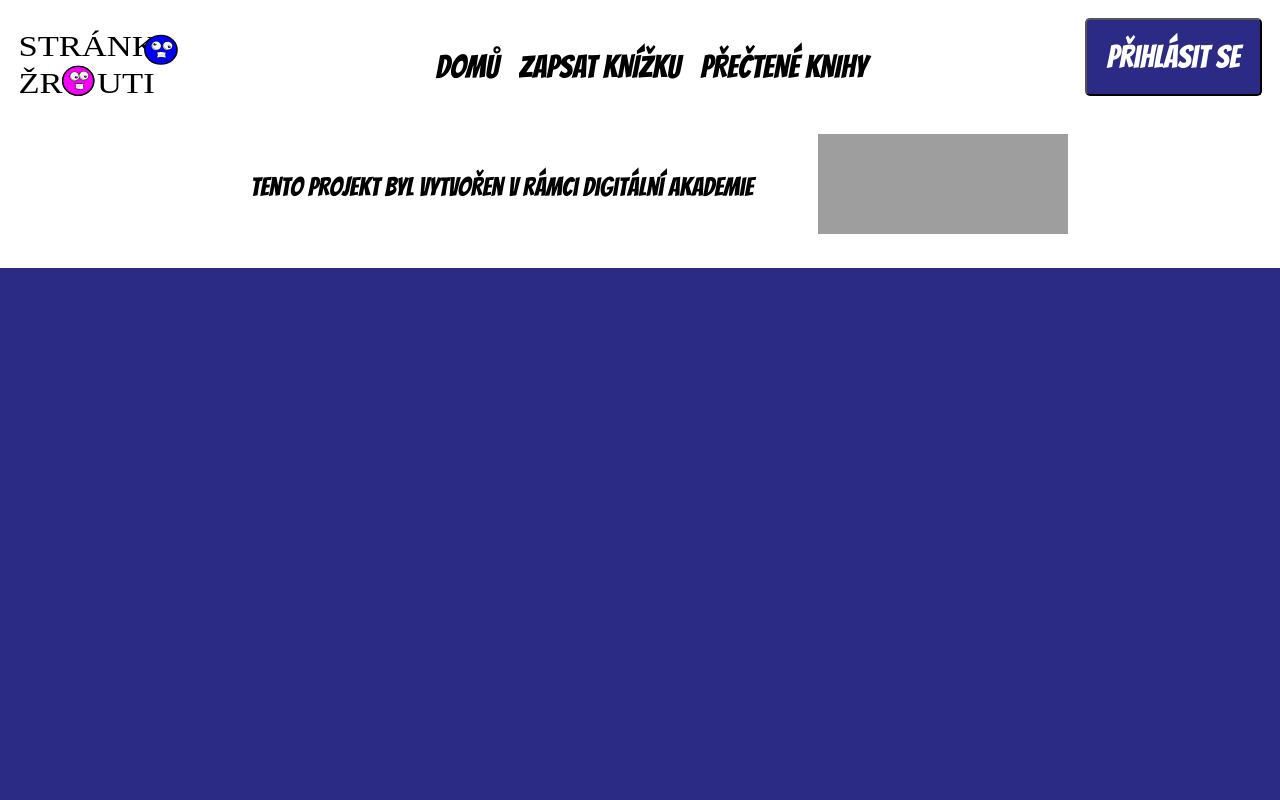
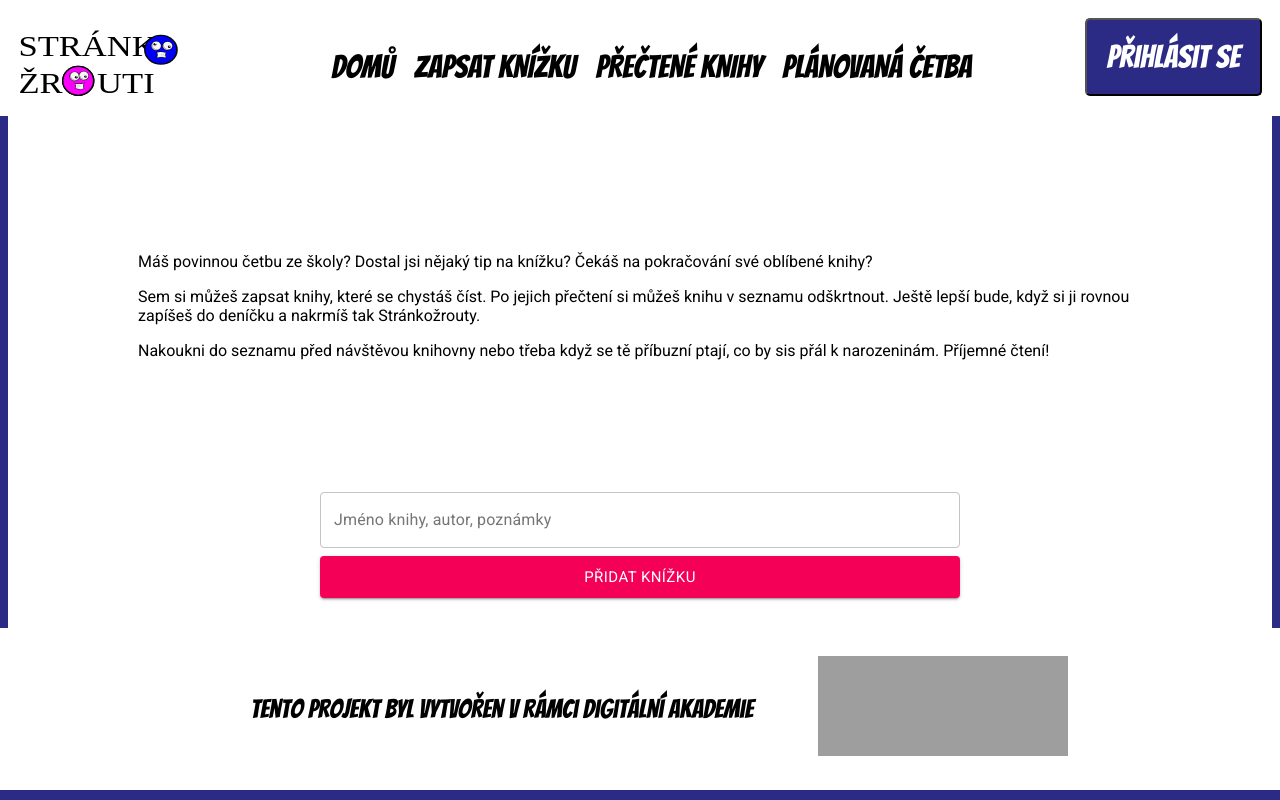
Before and after one commit to DanaMus/Strankozrouti, a React app: page /kprecteni in a window 1280 px wide. Built offline with nearby package versions, Linux system fonts and the light colour scheme; grey boxes are pictures that could not be loaded.

Commit message:
Knihy k přečtení - formulářové políčko, napojení na FB

```diff
--- a/package.json
+++ b/package.json
@@ -24,7 +24,7 @@
   },
   "dependencies": {
     "@material-ui/core": "^4.11.4",
-    "firebase": "^8.6.3",
+    "firebase": "8.6.3",
     "formik": "^2.2.8",
     "react": "^17.0.2",
     "react-dom": "^17.0.2",
--- a/src/components/Navigation/Navigation.jsx
+++ b/src/components/Navigation/Navigation.jsx
@@ -3,17 +3,24 @@ import { Link } from 'react-router-dom';
 import './style.css';
 
 export const Navigation = () => {
-
-
   return (
-<div className="menu">
-<div className="logo"></div>
+    <div className="menu">
+      <div className="logo"></div>
       <div className="menu--items">
-      <Link to="/" className='menu--item'>Domů</Link>
-      <Link to="/detailni" className='menu--item'>Zapsat knížku</Link>
-      <Link to="/prectene" className='menu--item'>Přečtené knihy</Link>
+        <Link to="/" className="menu--item">
+          Domů
+        </Link>
+        <Link to="/detailni" className="menu--item">
+          Zapsat knížku
+        </Link>
+        <Link to="/prectene" className="menu--item">
+          Přečtené knihy
+        </Link>
+        <Link to="/kprecteni" className="menu--item">
+          Plánovaná četba
+        </Link>
       </div>
       <button className="btn--prihlasit">Přihlásit se</button>
     </div>
-  )
-}
+  );
+};
--- a/src/index.jsx
+++ b/src/index.jsx
@@ -8,6 +8,7 @@ import { Homepage } from './pages/Homepage/Homepage';
 import { Navigation } from './components/Navigation/Navigation';
 import { Footer } from './components/Footer/Footer';
 import BookListPage from './pages/BookListPage';
+import ToReadPage from './pages/ToReadPage';
 
 const App = () => {
   return (
@@ -23,6 +24,9 @@ const App = () => {
         <Route path="/prectene">
           <BookListPage />
         </Route>
+        <Route path="/kprecteni">
+          <ToReadPage />
+        </Route>
         <Route path="/"></Route>
       </Switch>
       <Footer />
--- /dev/null
+++ b/src/pages/ToReadPage/index.jsx
@@ -0,0 +1,74 @@
+import React from 'react';
+import './style.css';
+import { Button, TextField } from '@material-ui/core';
+import { useFormik } from 'formik';
+import * as yup from 'yup';
+import { db } from '../../db';
+
+const validationSchema = yup.object({
+  toread: yup.string().required('Prosím vyplň název knížky!'),
+});
+
+const ToReadPage = () => {
+  const formik = useFormik({
+    initialValues: {
+      toread: '',
+    },
+    onSubmit: (values) =>
+      /* testovací verze console.log, po odkomentování db.collection se data odešlou na Firebase... dořešit propsání na stránku a vynulování formuláře, tlačítko delete a completed */
+      /* db.collection('ToRead').add({
+        toRead: values.toread,
+      }), */
+      console.log(JSON.stringify(values)),
+    validationSchema: validationSchema,
+  });
+  return (
+    <>
+      <div className="toread__container">
+        <div className="toread__text">
+          <p>
+            Máš povinnou četbu ze školy? Dostal jsi nějaký tip na knížku? Čekáš
+            na pokračování své oblíbené knihy?
+          </p>
+          <p>
+            Sem si můžeš zapsat knihy, které se chystáš číst. Po jejich přečtení
+            si můžeš knihu v seznamu odškrtnout. Ještě lepší bude, když si ji
+            rovnou zapíšeš do deníčku a nakrmíš tak Stránkožrouty.
+          </p>
+          <p>
+            Nakoukni do seznamu před návštěvou knihovny nebo třeba když se tě
+            příbuzní ptají, co by sis přál k narozeninám. Příjemné čtení!
+          </p>
+        </div>
+        <form className="toread__form" onSubmit={formik.handleSubmit}>
+          <TextField
+            id="toread"
+            name="toread"
+            label="Jméno knihy, autor, poznámky"
+            margin="normal"
+            style={{ width: '100%' }}
+            variant="outlined"
+            multiline
+            rows={1}
+            rowsMax={100}
+            value={formik.values.toread}
+            onChange={formik.handleChange}
+            error={formik.touched.toread && Boolean(formik.errors.toread)}
+            helperText={formik.touched.toread && formik.errors.toread}
+          ></TextField>
+          <Button
+            className="toread__add"
+            size="large"
+            variant="contained"
+            color="secondary"
+            type="submit"
+          >
+            Přidat knížku
+          </Button>
+        </form>
+      </div>
+    </>
+  );
+};
+
+export default ToReadPage;
--- /dev/null
+++ b/src/pages/ToReadPage/style.css
@@ -0,0 +1,13 @@
+.toread__container {
+  background-color: white;
+  min-height: 500px;
+  padding: 30px;
+}
+
+.toread__text {
+  padding: 100px;
+}
+
+.toread__add {
+  cursor: pointer;
+}
```
